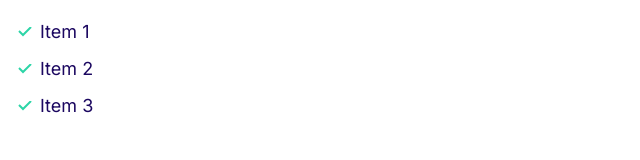
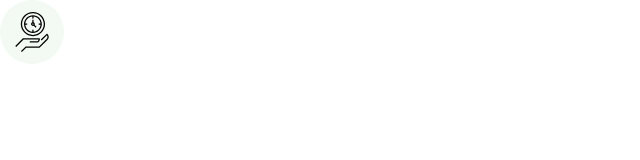
Before and after one commit to indianathe3rdKing/Edity, a plain HTML site: page index.html in a window 1280 px wide. Shown: the whole page, without its empty margins (0-640 px from the left). Drawn offline with Linux system fonts and the light colour scheme.

Commit message:
Define Icon component style

```diff
--- a/CSS/styles.css
+++ b/CSS/styles.css
@@ -156,3 +156,24 @@ a {
     font-size: 1.8rem;
   }
 }
+
+/* Icons */
+
+.icon {
+  width: 40px;
+  height: 40px;
+}
+
+.icon--primary {
+  fill: var(--color-primary);
+}
+
+.icon-container {
+  background: #f3f9f3;
+  width: 64px;
+  height: 64px;
+  border-radius: 100%;
+  display: inline-flex;
+  justify-content: center;
+  align-items: center;
+}
--- a/index.html
+++ b/index.html
@@ -15,10 +15,10 @@
     />
   </head>
   <body>
-    <ul class="list list--tick">
-      <li class="list__item">Item 1</li>
-      <li class="list__item">Item 2</li>
-      <li class="list__item">Item 3</li>
-    </ul>
+    <span class="icon-container">
+      <svg class="icon icon--accent">
+        <use xlink:href="images/sprite.svg#clock"></use>
+      </svg>
+    </span>
   </body>
 </html>
```
Also changed, not shown: COMPONENTS/icons.html (added, +9 -0 lines), images/sprite.svg (added).
